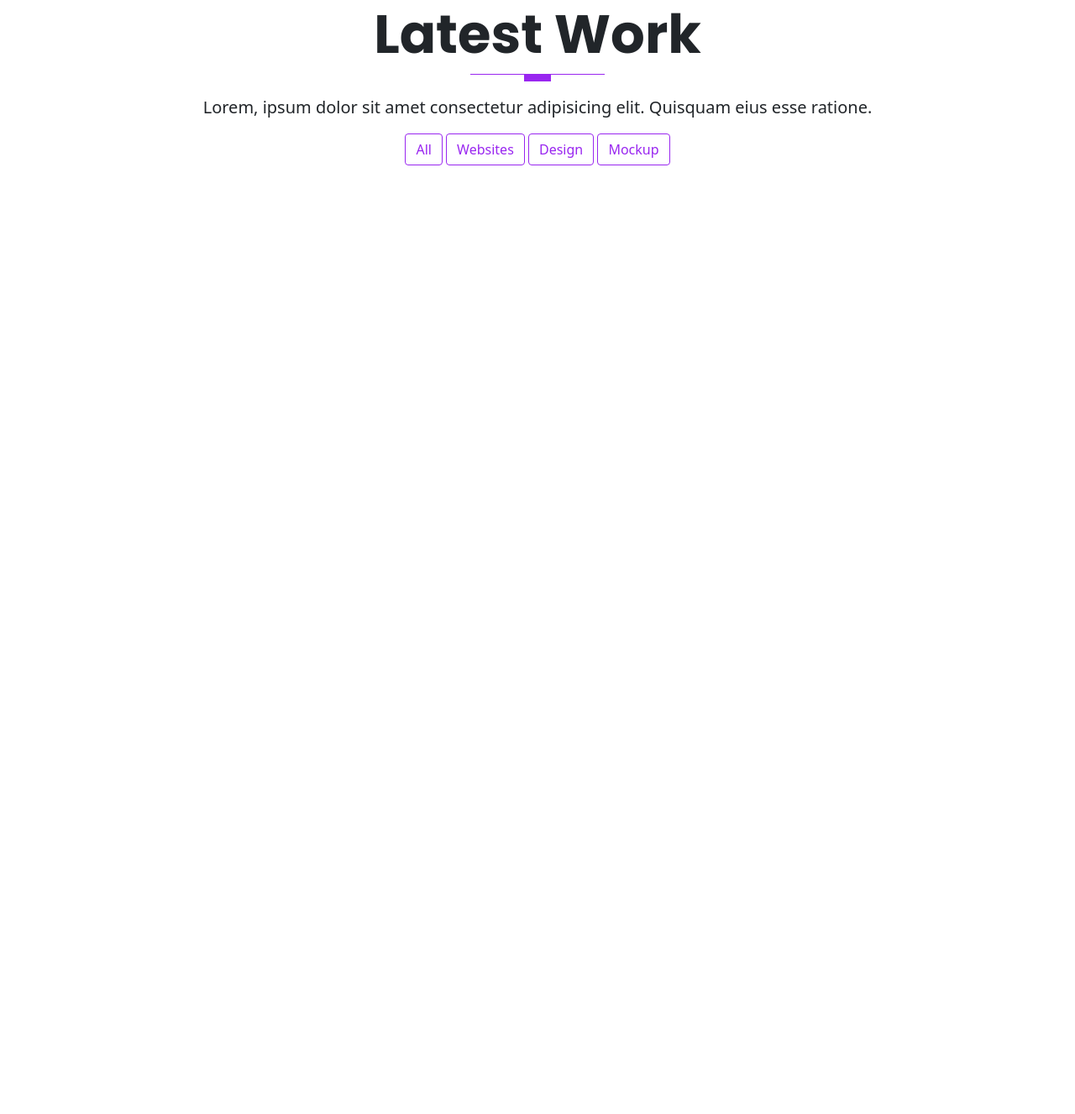
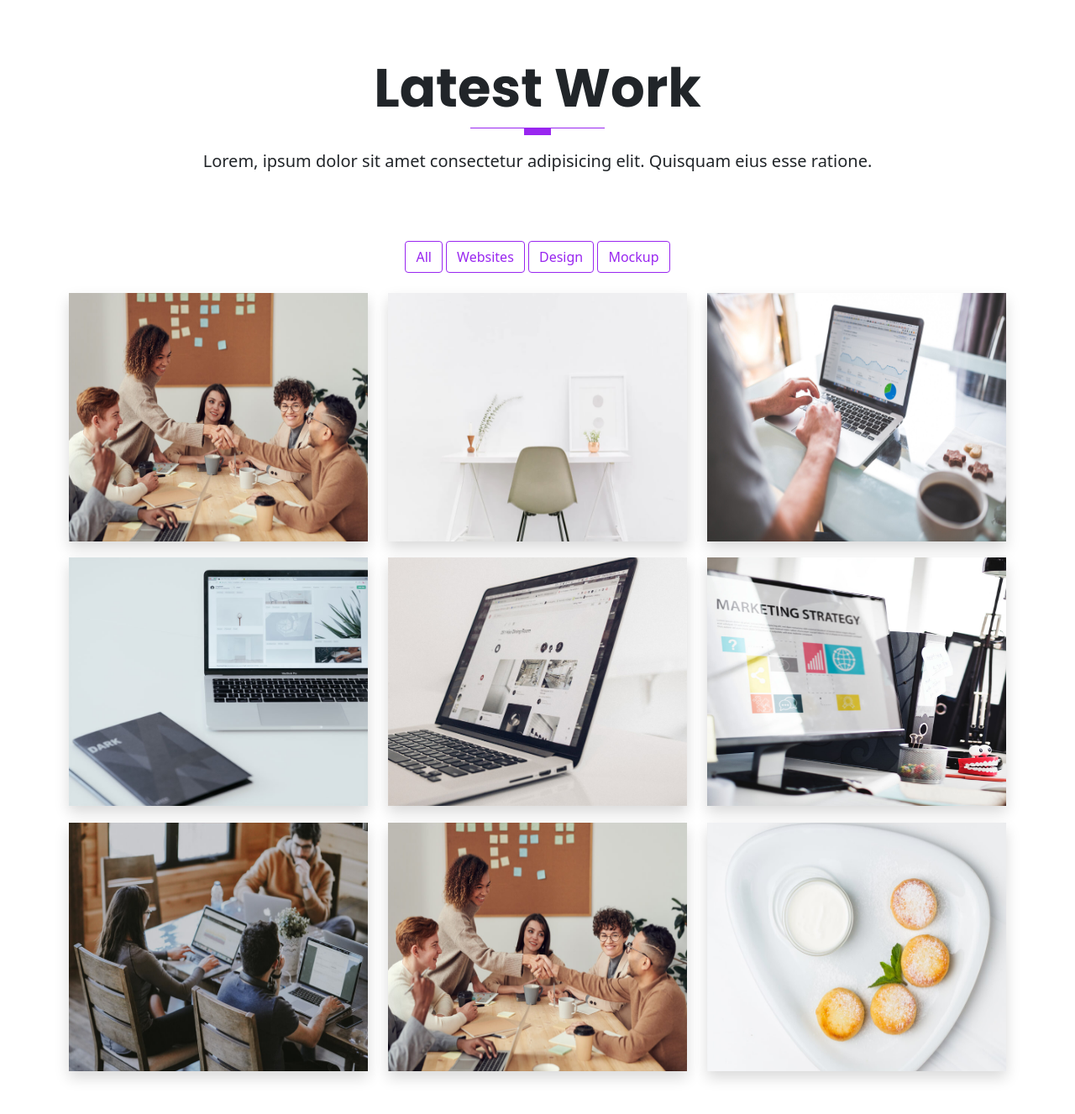
Before and after one commit to Skyz03/Patrix, a website: page index.html in a window 1280 px wide. Shown: the part 5110-6437 px from the top of the page at 84% size. Before the commit the page ends 5307 px from the top, so only its background shows below. Drawn offline with Linux system fonts and the light colour scheme.

Commit message:
Updates in the portfolio section

```diff
--- a/index.html
+++ b/index.html
@@ -560,7 +560,7 @@
       </div>
 
       <!-- filter Button  -->
-      <div class="row text-center">
+      <div class="row text-center mt-5 mb-4 g-3">
         <div class="col-md-12">
           <button class="btn btn-outline-primary" type="button">
             All
@@ -574,6 +574,118 @@
           <button class="btn btn-outline-primary" type="button">
             Mockup
           </button>
+        </div>
+      </div>
+
+      <!-- Start the portfolio content  -->
+      <div class="row">
+        <div class="col-lg-4 col-md-6">
+          <div class="portfolio-box shadow">
+            <img src="./images/portfolio/portfolio-1.jpg" alt="porfolio 1 image" title="portfolio 1 picture"
+              class="img-fluid">
+            <dov class="portfolio-info">
+              <div class="caption">
+                <h4>Project name goes here</h4>
+                <p>category project</p>
+              </div>
+            </dov>
+          </div>
+        </div>
+        <div class="col-lg-4 col-md-6">
+          <div class="portfolio-box shadow">
+            <img src="./images/portfolio/portfolio-2.jpg" alt="porfolio 2 image" title="portfolio 2 picture"
+              class="img-fluid">
+            <dov class="portfolio-info">
+              <div class="caption">
+                <h4>Project name goes here</h4>
+                <p>category project</p>
+              </div>
+            </dov>
+          </div>
+        </div>
+        <div class="col-lg-4 col-md-6">
+          <div class="portfolio-box shadow">
+            <img src="./images/portfolio/portfolio-3.jpg" alt="porfolio 3 image" title="portfolio 3 picture"
+              class="img-fluid">
+            <dov class="portfolio-info">
+              <div class="caption">
+                <h4>Project name goes here</h4>
+                <p>category project</p>
+              </div>
+            </dov>
+          </div>
+        </div>
+        <div class="col-lg-4 col-md-6">
+          <div class="portfolio-box shadow">
+            <img src="./images/portfolio/portfolio-4.jpg" alt="porfolio 4 image" title="portfolio 4 picture"
+              class="img-fluid">
+            <dov class="portfolio-info">
+              <div class="caption">
+                <h4>Project name goes here</h4>
+                <p>category project</p>
+              </div>
+            </dov>
+          </div>
+        </div>
+        <div class="col-lg-4 col-md-6">
+          <div class="portfolio-box shadow">
+            <img src="./images/portfolio/portfolio-5.jpg" alt="porfolio 5 image" title="portfolio 5 picture"
+              class="img-fluid">
+            <dov class="portfolio-info">
+              <div class="caption">
+                <h4>Project name goes here</h4>
+                <p>category project</p>
+              </div>
+            </dov>
+          </div>
+        </div>
+        <div class="col-lg-4 col-md-6">
+          <div class="portfolio-box shadow">
+            <img src="./images/portfolio/portfolio-6.jpg" alt="porfolio 6 image" title="portfolio 6 picture"
+              class="img-fluid">
+            <dov class="portfolio-info">
+              <div class="caption">
+                <h4>Project name goes here</h4>
+                <p>category project</p>
+              </div>
+            </dov>
+          </div>
+        </div>
+        <div class="col-lg-4 col-md-6">
+          <div class="portfolio-box shadow">
+            <img src="./images/portfolio/portfolio-7.jpg" alt="porfolio 7 image" title="portfolio 7 picture"
+              class="img-fluid">
+            <dov class="portfolio-info">
+              <div class="caption">
+                <h4>Project name goes here</h4>
+                <p>category project</p>
+              </div>
+            </dov>
+          </div>
+        </div>
+        <div class="col-lg-4 col-md-6">
+          <div class="portfolio-box shadow">
+            <img src="./images/portfolio/portfolio-8.jpg" alt="porfolio 8 image" title="portfolio 8 picture"
+              class="img-fluid">
+            <dov class="portfolio-info">
+              <div class="caption">
+                <h4>Project name goes here</h4>
+                <p>category project</p>
+              </div>
+            </dov>
+          </div>
+        </div>
+        <div class="col-lg-4 col-md-6">
+          <div class="portfolio-box shadow">
+            <img src="./images/portfolio/portfolio-9.jpg" alt="porfolio 9 image" title="portfolio 9 picture"
+              class="img-fluid">
+            <dov class="portfolio-info">
+              <div class="caption">
+                <h4>Project name goes here</h4>
+                <p>category project</p>
+              </div>
+            </dov>
+          </div>
         </div>
       </div>
     </div>
--- a/scss/sections/_portfolio.scss
+++ b/scss/sections/_portfolio.scss
@@ -0,0 +1,35 @@
+@use "../custom" as *;
+@use "../components/mixins" as *;
+
+.portfolio {
+  padding: 4rem 0;
+
+  button {
+    text-transform: capitalize;
+  }
+}
+
+.portfolio-box {
+  position: relative;
+  width: 100%;
+  height: 18.5rem;
+  overflow: hidden;
+  margin-bottom: 1.2rem;
+
+  img {
+    width: 100%;
+    height: 100%;
+  }
+
+  .portfolio-info {
+    background-color: rgba($primary, 0.75);
+    width: 100%;
+    height: 100%;
+    position: absolute;
+    top: 0;
+
+    .caption {
+      text-align: center;
+    }
+  }
+}
```
Also changed, not shown: assets/css/style.css, 1 other file.
